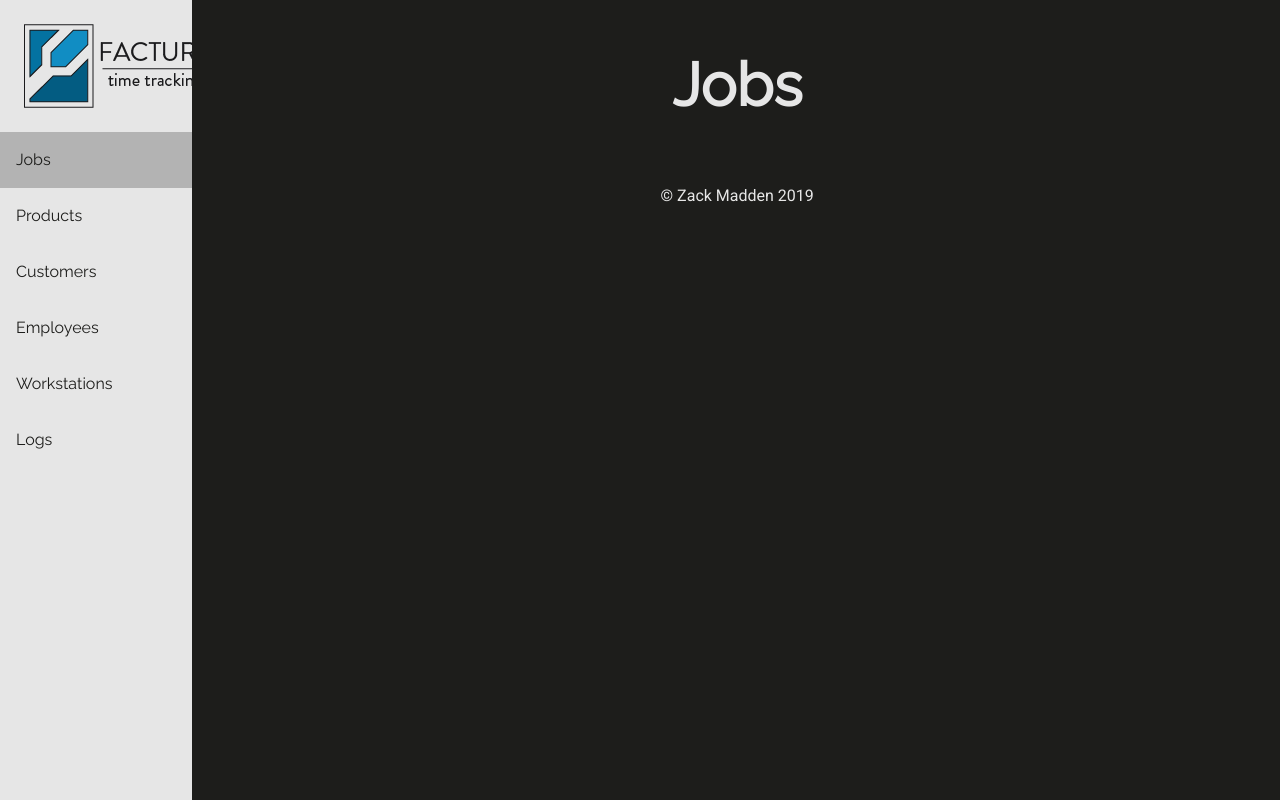
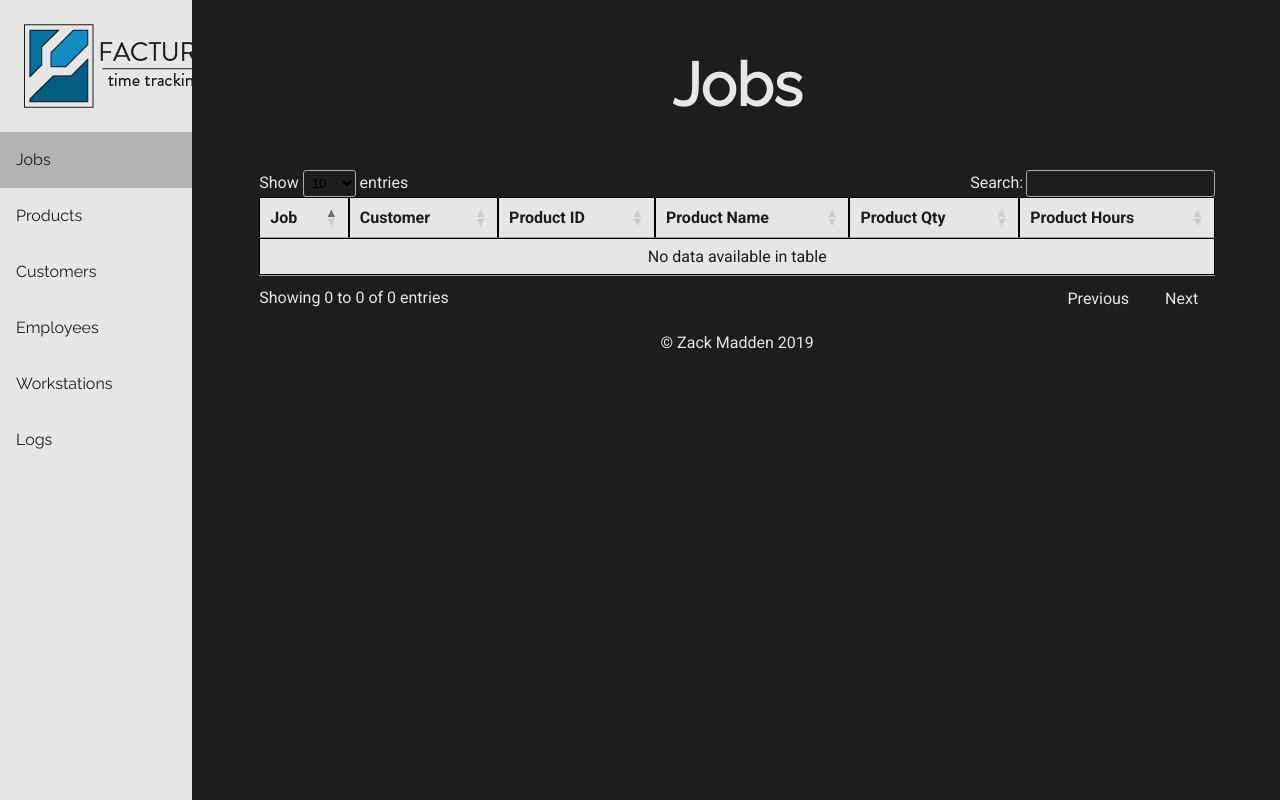
Before and after one commit to zmdesigns/facture, a PHP site: page /jobs.php in a window 1280 px wide. Run offline with PHP 8.4, Linux system fonts and the light colour scheme; data that the repository does not hold is empty; a stand-in replaces the project's code that opens the database connection; some libraries are stand-ins or nearby versions.

Commit message:
webapp-tables Added includes to Jquery and DataTables plugin to header/footer. Removed includes from individual pages Added init of DataTables plugin on all tables Changed styling for tables to fit page better

```diff
--- a/webapp/css/jobs.css
+++ b/webapp/css/jobs.css
@@ -123,3 +123,8 @@ body {
 #productModal .product-table {
     color: #1D1D1B;
 }
+
+.job-table {
+    background-color: #E6E6E6;
+    color: #1D1D1B;
+}
--- a/webapp/css/style.css
+++ b/webapp/css/style.css
@@ -98,6 +98,8 @@ body {
 /* table */
 .db-table {
     width: 100%;
+    background-color: #E6E6E6;
+    color: #1D1D1B;
 }
 
 .db-table tr, td, th {
@@ -115,6 +117,23 @@ body {
     background-color: #606061;
     color: #E6E6E6;
     cursor: pointer;
+}
+
+.job-table tbody tr:hover {
+    background-color: #E6E6E6;
+    cursor: pointer;
+}
+
+label {
+    color: #E6E6E6;
+}
+
+.dataTables_info {
+    color: #E6E6E6 !important;
+}
+
+.dataTables_wrapper .dataTables_paginate .paginate_button.disabled, .dataTables_wrapper .dataTables_paginate .paginate_button.disabled:hover, .dataTables_wrapper .dataTables_paginate .paginate_button.disabled:active {
+    color: #E6E6E6 !important;
 }
 
 /* css grid */
--- a/webapp/customers.php
+++ b/webapp/customers.php
@@ -57,9 +57,6 @@
     </div>
 </div>
 </body>
-
-
-<script src='https://code.jquery.com/jquery-3.4.1.min.js'></script>
 
 <script type='text/javascript'>
 	$(document).ready(function() {
@@ -147,6 +144,7 @@
                                             '</td><td>'+el['name']+
                                             '</td><td>'+el['notes']+'</td></tr>');
             });
+            $('.db-table').DataTable();
         }).catch(function(error) {
             console.log('There has been a problem with your fetch operation: ', error.message);
         });
--- a/webapp/employees.php
+++ b/webapp/employees.php
@@ -58,9 +58,6 @@
     </div>
 </div>
 </body>
-
-
-<script src='https://code.jquery.com/jquery-3.4.1.min.js'></script>
 
 <script type='text/javascript'>
 	$(document).ready(function() {
@@ -148,6 +145,7 @@
                                             '</td><td>'+el['login']+
                                             '</td><td>'+el['notes']+'</td></tr>');
             });
+            $('.db-table').DataTable();
         }).catch(function(error) {
             console.log('There has been a problem with your fetch operation: ', error.message);
         });
--- a/webapp/include/footer.php
+++ b/webapp/include/footer.php
@@ -1,2 +1,5 @@
 <p>&copy Zack Madden 2019</p>
+
+<script src='https://code.jquery.com/jquery-3.4.1.min.js'></script>
+<script src='//cdn.datatables.net/1.10.20/js/jquery.dataTables.min.js'></script>
 </body>
--- a/webapp/include/header.php
+++ b/webapp/include/header.php
@@ -5,6 +5,7 @@
 
         <title>FACTURE - time tracking</title>
 
+        <link rel="stylesheet" href="//cdn.datatables.net/1.10.20/css/jquery.dataTables.min.css">
         <link href="https://fonts.googleapis.com/css?family=Raleway&display=swap" rel="stylesheet">
         <link href="https://fonts.googleapis.com/css?family=Roboto:400,700&display=swap" rel="stylesheet">
         <link rel="stylesheet" href="../css/style.css">
--- a/webapp/jobs.php
+++ b/webapp/jobs.php
@@ -11,15 +11,29 @@
             <div class='content-header'>
                 <h2>Jobs</h2>
             </div>
+
+            <table class='job-table'>
+                <col class="job_id-col">
+                <col class="customer-col">
+                <col class="product_id-col">
+                <col class="product_name-col">
+                <col class="product_qty-col">
+                <col class="product_hrs-col">
+                <thead>
+                    <tr>
+                        <th>Job</th>
+                        <th>Customer</th>
+                        <th>Product ID</th>
+                        <th>Product Name</th>
+                        <th>Product Qty</th>
+                        <th>Product Hours</th>
+                    </tr>
+                </thead>
+                <tbody>
+                </tbody>
+            </table>
         </div>
 
-        <div id="openProductModal" class="modal-dialog">
-            <div>
-                <a href="#close" title="Close" class="close">X</a>
-                <h2 class="modal-header"></h2>
-
-            </div>
-        </div>
         <div class='footer'>
             <?php include "include/footer.php"; ?>
         </div>
@@ -48,7 +62,6 @@
             </div>
     </div>
 
-<script src='https://code.jquery.com/jquery-3.4.1.min.js'></script>
 <script src='js/helpers.js'></script>
 
 <script type='text/javascript'>
@@ -57,11 +70,11 @@
 
     });
 
-    $(document).on('click', '.prod-modal-link', function() {
-        var job_id = $(this).parents('.product-detail').siblings('.job-detail-header').find('.job-title').text();
-        var product_id = $(this).text().split('-')[0];
-        var product_name = $(this).text().split('-')[1];
-        var qty = $(this).parents('.product-detail').siblings('.col-2').find('.qty').text();
+    $(document).on('click', '.job-table tbody tr', function() {
+        var job_id = $(this).find('.tjob_id').text();
+        var product_id = $(this).find('.tprod_id').text();
+        var product_name = $(this).find('.tprod_name').text();
+        var qty = $(this).find('.tprod_qty').text();
         data = fetch('include/api.php', {
             method: 'POST',
             body: JSON.stringify({'task': 15,
@@ -106,42 +119,23 @@
             $.each(data, function (job_id, job_array) {
                 gen_job_detail(job_array);
             });
+            $('.job-table').DataTable();
         }).catch(function(error) {
             console.log('There has been a problem with your fetch operation: ', error.message);
         });
     }
 
     function gen_job_detail(job) {
-        var status = get_job_status(job[0]['date_started'],job[0]['date_finished']);
-        var $job_detail = $('<div class="job-detail"></div>');
-        var $job_detail_header = $('<div class="job-detail-header"></div>');
-        $('<h3 class="job-title">'+job[0]['job_id']+'</h3>').appendTo($job_detail_header);
-        $('<h3 class="job-status">Status: '+status+'</h3>').appendTo($job_detail_header);
-        $('<h3 class="customer">Customer: '+job[0]['customer_name']+'</h3>').appendTo($job_detail_header);
-        $job_detail_header.appendTo($job_detail);
 
-        var $col1 = $('<div class="product-detail col-1"></div>');
-        $('<p class="product-header">Product</p>').appendTo($col1);
-        var $col2 = $('<div class="product-detail col-2"></div>');
-        $('<p class="qty-header">Quantity</p>').appendTo($col2);
-        var $col3 = $('<div class="product-detail col-3"></div>');
-        $('<p class="hrs-header">Hours Worked</p>').appendTo($col3);
         $.each(job, function(i, product) {
-            $('<p class="product col-1"><a class="prod-modal-link">'+
-                product['product_id']+'-'+product['product_name']+'</a></p>').appendTo($col1);
-
-            $('<p class="qty col-2"><a class="prod-modal-link">'+
-                product['qty']+'</a></p>').appendTo($col2);
-
-            $('<p class="product col-3"><a class="prod-modal-link">'+
-                product['hours']+'</a></p>').appendTo($col3);
+            $('.job-table tbody').append('<tr><td class="tjob_id">'+product['job_id']+
+                                         '</td><td class="tcustomer">'+product['customer_name']+
+                                         '</td><td class="tprod_id">'+product['product_id']+
+                                         '</td><td class="tprod_name">'+product['product_name']+
+                                         '</td><td class="tprod_qty">'+product['qty']+
+                                         '</td><td class="tprod_hrs">'+product['hours']+
+                                         '</td></tr>');
         });
-
-        $col1.appendTo($job_detail);
-        $col2.appendTo($job_detail);
-        $col3.appendTo($job_detail);
-
-        $('.content').append($job_detail);
     }
 </script>
 
--- a/webapp/logs.php
+++ b/webapp/logs.php
@@ -55,9 +55,6 @@
 </div>
 </body>
 
-
-<script src='https://code.jquery.com/jquery-3.4.1.min.js'></script>
-
 <script type='text/javascript'>
 	$(document).ready(function() {
         reload_table_data();
@@ -95,6 +92,7 @@
                                             '</td><td>'+el['product_id']+
                                             '</td><td>'+el['action']+'</td></tr>');
             });
+            $('.db-table').DataTable();
         }).catch(function(error) {
             console.log('There has been a problem with your fetch operation: ', error.message);
         });
--- a/webapp/products.php
+++ b/webapp/products.php
@@ -57,8 +57,6 @@
     </div>
 </div>
 </body>
-
-<script src='https://code.jquery.com/jquery-3.4.1.min.js'></script>
 
 <script type='text/javascript'>
 	$(document).ready(function() {
@@ -150,6 +148,7 @@
                                   '</td><td>'+el['description']+'</td></tr>');
                 row += 1;
             });
+            $('.db-table').DataTable();
         }).catch(function(error) {
             console.log('There has been a problem with your fetch operation: ', error.message);
         });
--- a/webapp/workstations.php
+++ b/webapp/workstations.php
@@ -58,9 +58,6 @@
     </div>
 </div>
 </body>
-
-
-<script src='https://code.jquery.com/jquery-3.4.1.min.js'></script>
 
 <script type='text/javascript'>
 	$(document).ready(function() {
@@ -163,9 +160,8 @@
                 .then(function(data) {
                     $("td:contains('"+el['station_id']+"')").next().text(data);
                 });
-
-
             });
+            $('.db-table').DataTable();
         }).catch(function(error) {
             console.log('There has been a problem with your fetch operation: ', error.message);
         });
```
Also changed, not shown: webapp/css/employees.css (+0 -10 lines), webapp/css/products.css (+0 -10 lines).
